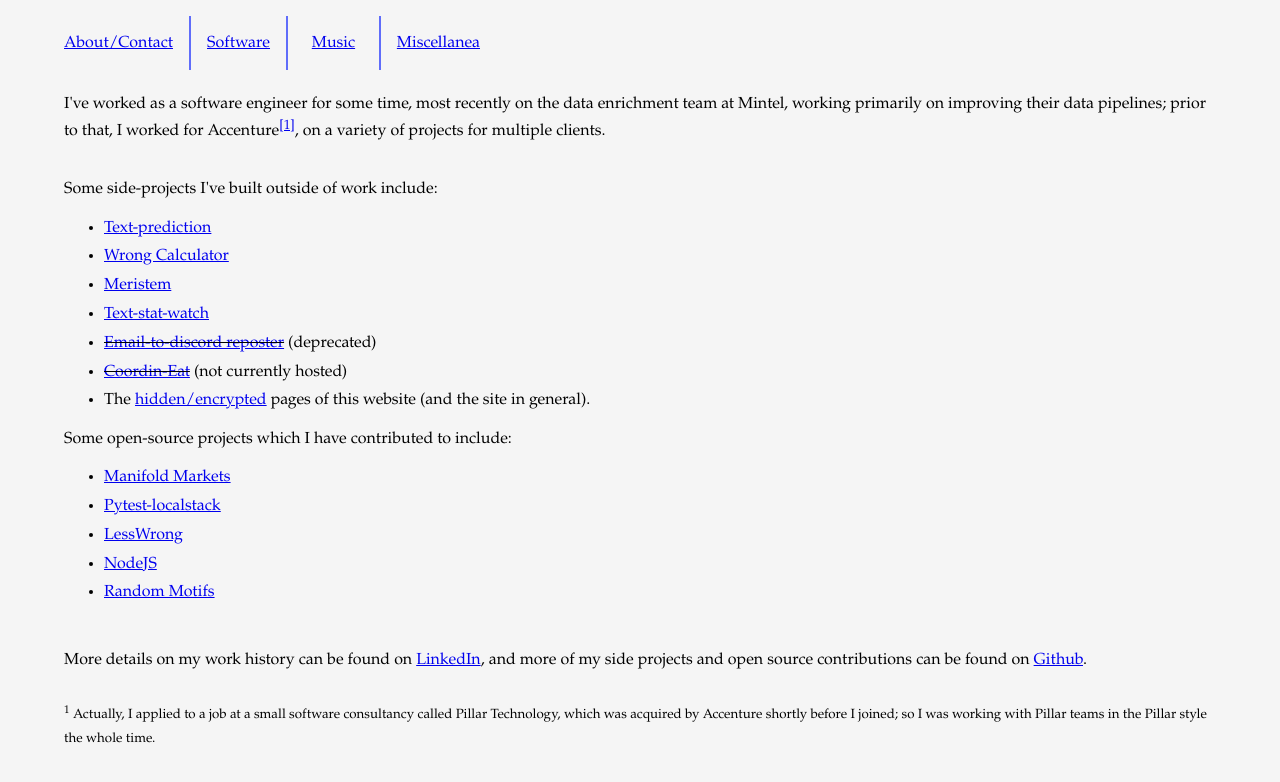
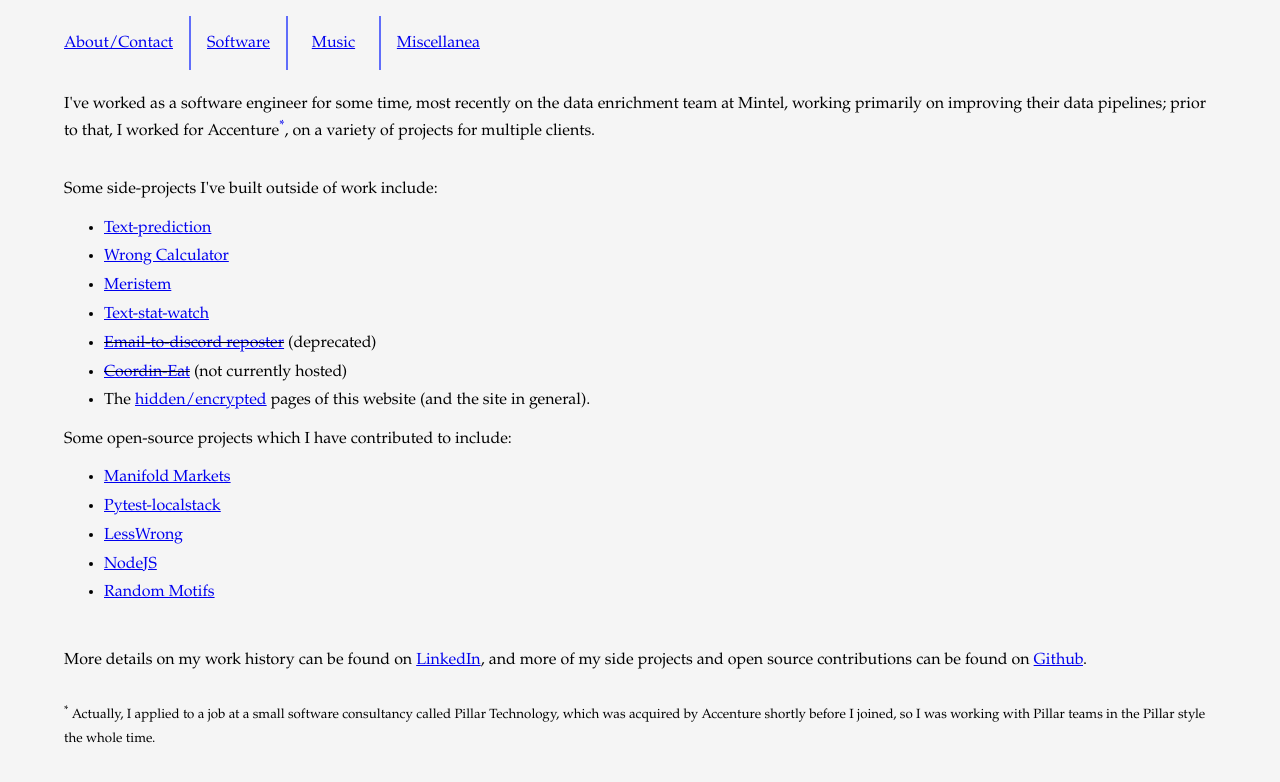
Before and after one commit to ForrestWeiswolf/forrestweiswolf.github.io, a Jekyll site: the page built from software.html, in a window 1280 px wide. Shown: the top 782 px of the page. Built offline with Jekyll 4.4.1, drawn with Linux system fonts in a browser that asks for light colours.

Commit message:
Update footnote style

```diff
--- a/css/main.css
+++ b/css/main.css
@@ -48,6 +48,10 @@
 
 nav>a:first-child {
   padding-left: 0;
+}
+
+a.footnote {
+  text-decoration: none;
 }
 
 .left-side {
--- a/software.html
+++ b/software.html
@@ -6,7 +6,7 @@
   <section>
     <p>I've worked as a software engineer for some time, most recently on the data enrichment team at Mintel, working
       primarily on improving their data pipelines;
-      prior to that, I worked for Accenture<sup><a href="#footnote-1">[1]</a></sup>,
+      prior to that, I worked for Accenture<sup><a href="#footnote-1" class="footnote">*</a></sup>,
       on a variety of projects for multiple clients.</p>
 
     <br />
@@ -51,8 +51,8 @@
     <br />
 
     <footer id="footnotes">
-      <small id="footnote-1"><sup>1</sup> Actually, I applied to a job at a small software consultancy called Pillar
-        Technology, which was acquired by Accenture shortly before I joined; so I was working with Pillar teams in the
+      <small id="footnote-1"><sup>*</sup> Actually, I applied to a job at a small software consultancy called Pillar
+        Technology, which was acquired by Accenture shortly before I joined, so I was working with Pillar teams in the
         Pillar style the whole time.</small>
     </footer>
   </section>
```
